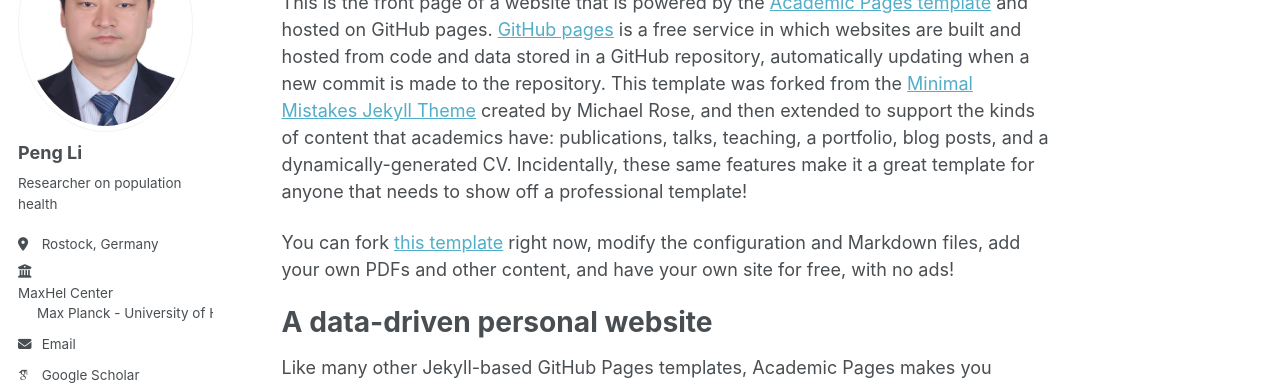
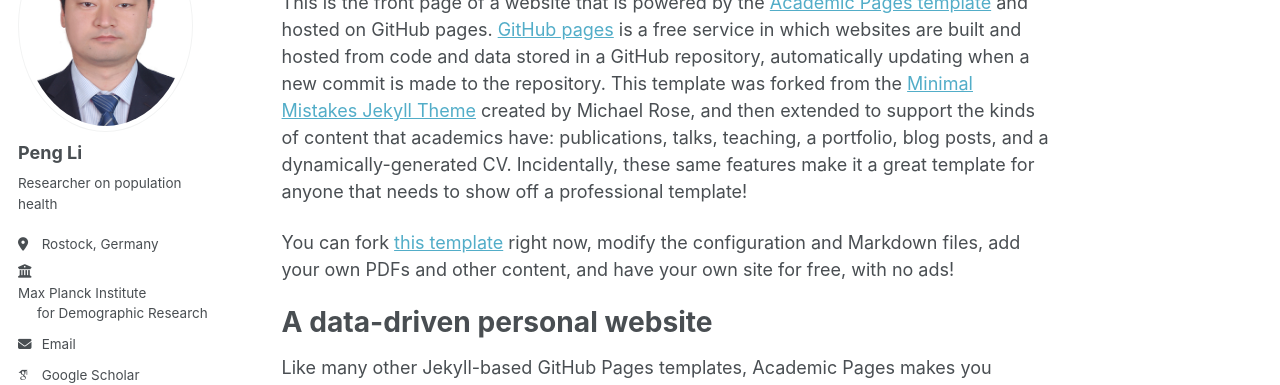
Before and after one commit to penglistat/penglistat, a Jekyll site: the page built from _pages/about.md, in a window 1280 px wide. Shown: the part 180-565 px from the top of the page. Built offline with Jekyll 4.4.1, drawn with Linux system fonts in a browser that asks for light colours; some web fonts are replaced; a script that is not in the unit is left out.

Commit message:
Update _config.yml

```diff
--- a/_config.yml
+++ b/_config.yml
@@ -29,9 +29,8 @@ author:
   bio              : "Researcher on population health"
   location         : "Rostock, Germany"
   employer         : "<a href='https://www.demogr.mpg.de' target='_blank'>Max Planck Institute<br>&nbsp;&nbsp;&nbsp;&nbsp;&nbsp;for Demographic Research"
-  employer         : "<a href='https://www.helsinki.fi/en/helsinki-institute-demography-and-population-health/maxhel-center' target='_blank'>MaxHel Center<br>&nbsp;&nbsp;&nbsp;&nbsp;&nbsp;Max Planck - University of Helsinki Center"
   uri              : # URL
-  email            : "li@demogr.mpg.de"
+  email            : "<a href='mailto:li@demogr.mpg.de'>li@demogr.mpg.de</a>"
 
   # Academic websites
   academia         : # URL
```
